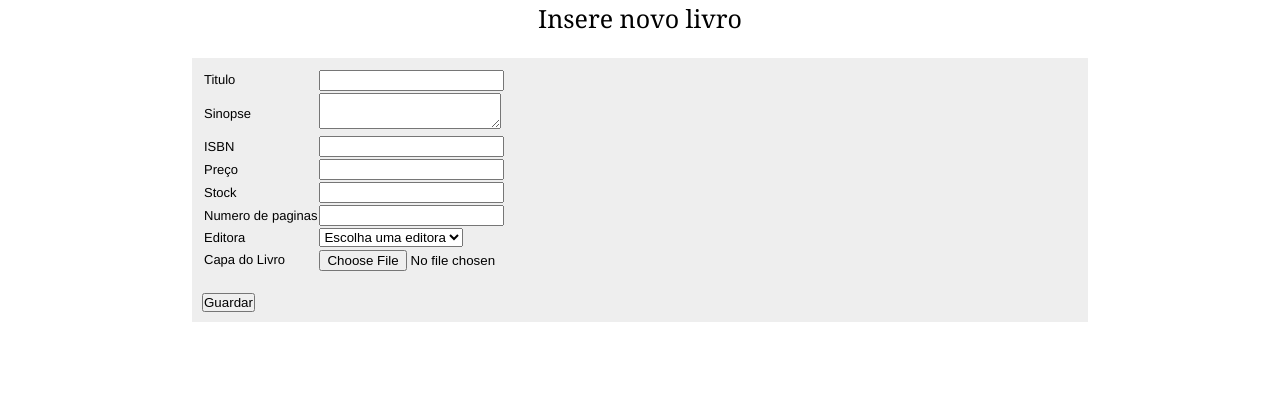
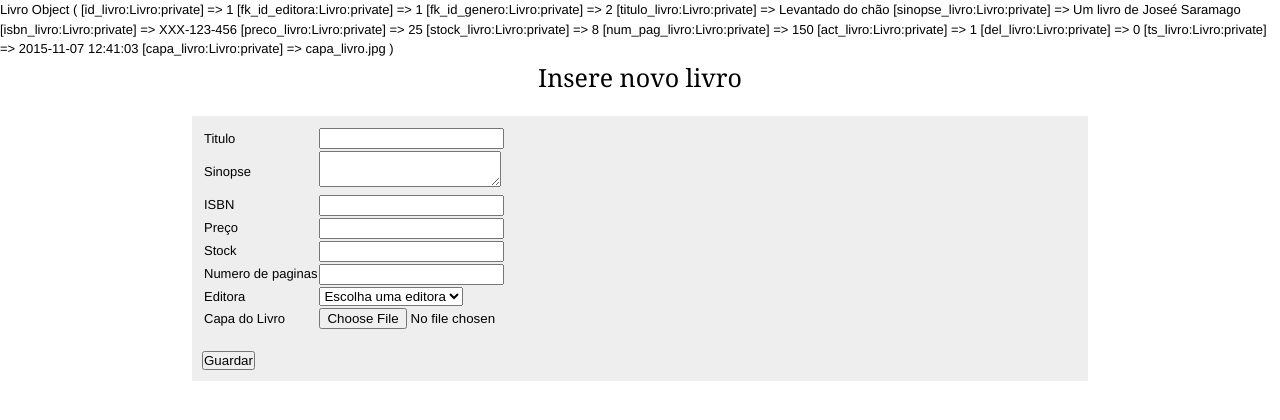
Before and after one commit to anmv921/livraria, a PHP site: page /backoffice/formularioLivro.php?id=1 in a window 1280 px wide. Shown: the top 420 px of the page. Run offline with PHP 8.4, Linux system fonts and the light colour scheme; data comes from the database, SQL or seed files in the repository.

Commit message:
aula 01072024

```diff
--- a/ex_8/backoffice/formularioLivro.php
+++ b/ex_8/backoffice/formularioLivro.php
@@ -1,5 +1,6 @@
 <?php
-include('../config.php');
+    include('../config.php');
+    include('../objetos/livros/Livros.php');
 ?>
 
 <!DOCTYPE html>
@@ -28,6 +29,20 @@ include('../config.php');
 </head>
 
 <body>
+
+    <?php
+        if(
+            isset($_GET['id'])
+        ) {
+            $livro_obtido =
+            Livro::getLivroById(
+                $ligacao,
+                $_GET['id']
+            );
+
+            print_r($livro_obtido);
+        }
+    ?>
 
     <h1>
         Insere novo livro
--- a/ex_8/backoffice/registaLivro.php
+++ b/ex_8/backoffice/registaLivro.php
@@ -11,8 +11,6 @@
     echo "<pre>";
     print_r($_FILES);
     echo "</pre>";
-
-
 
     $nome_do_ficheiro = $_FILES['capa_livro']['name'];
 
@@ -56,6 +54,6 @@
     print_r($livro);
     echo "</pre>";
 
-    //$livro->save($ligacao);
+    $livro->save($ligacao);
 
 ?>
--- a/ex_8/index.php
+++ b/ex_8/index.php
@@ -2,7 +2,6 @@
 session_start();
 include('config.php');
 ?>
-
 
 <!DOCTYPE HTML PUBLIC "-//W3C//DTD HTML 4.01//EN" "http://www.w3.org/TR/html4/strict.dtd">
 <html lang="en">
--- a/ex_8/objetos/livros/Livros.php
+++ b/ex_8/objetos/livros/Livros.php
@@ -210,4 +210,56 @@ class Livro
 
         $ligacao->query($sql);
     } // End save
-}
+
+    public static function getLivros($ligacao) {
+        $lista = [];
+
+        $sql = "select * from livros";
+
+        $resultado = $ligacao->query($sql);
+
+        while ($linha = mysqli_fetch_assoc($resultado) )
+        {
+            $livro = new self(
+                $linha['id_livro'],
+                $linha['fk_id_editora'],
+                $linha['fk_id_genero'],
+                $linha['titulo_livro'],
+                $linha['sinopse_livro'],
+                $linha['isbn_livro'],
+                $linha['preco_livro'],
+                $linha['stock_livro'],
+                $linha['num_pag_livro'],
+                $linha['act_livro'],
+                $linha['del_livro'],
+                $linha['ts_livro'],
+                $linha['capa_livro']
+            );
+            $lista[] = $livro;
+        }
+        return $lista;
+    } // End getLivros
+
+    public static function getLivroById($ligacao, $id) {
+        $sql = "select * from livros where id_livro=$id";
+        $resultado = $ligacao->query($sql);
+        $linha = mysqli_fetch_assoc($resultado);
+        $livro = new self(
+            $linha['id_livro'],
+            $linha['fk_id_editora'],
+            $linha['fk_id_genero'],
+            $linha['titulo_livro'],
+            $linha['sinopse_livro'],
+            $linha['isbn_livro'],
+            $linha['preco_livro'],
+            $linha['stock_livro'],
+            $linha['num_pag_livro'],
+            $linha['act_livro'],
+            $linha['del_livro'],
+            $linha['ts_livro'],
+            $linha['capa_livro']
+        );
+        return $livro;
+    }
+
+} // End class Livro
```
Also changed, not shown: ex_8/backoffice/lista_livros.php (added, +38 -0 lines), ex_8/imagens/6682fbada8af8.jpg (added), ex_8/imagens/6682fbb97c889.jpg (added), ex_8/imagens/6682fbbb56f5e.jpg (added), ex_8/imagens/6682fbbf65a43.jpg (added), ex_8/imagens/6682fe4ae30e5.jpg (added).
